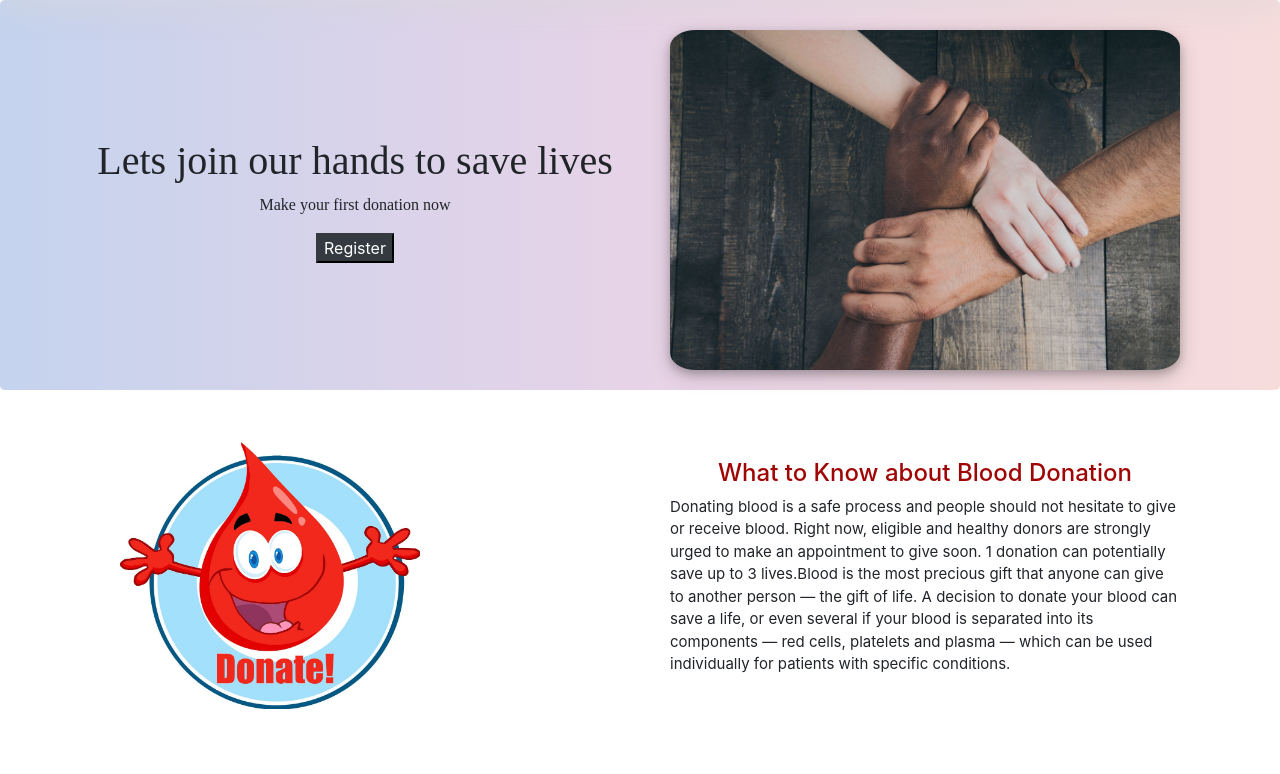
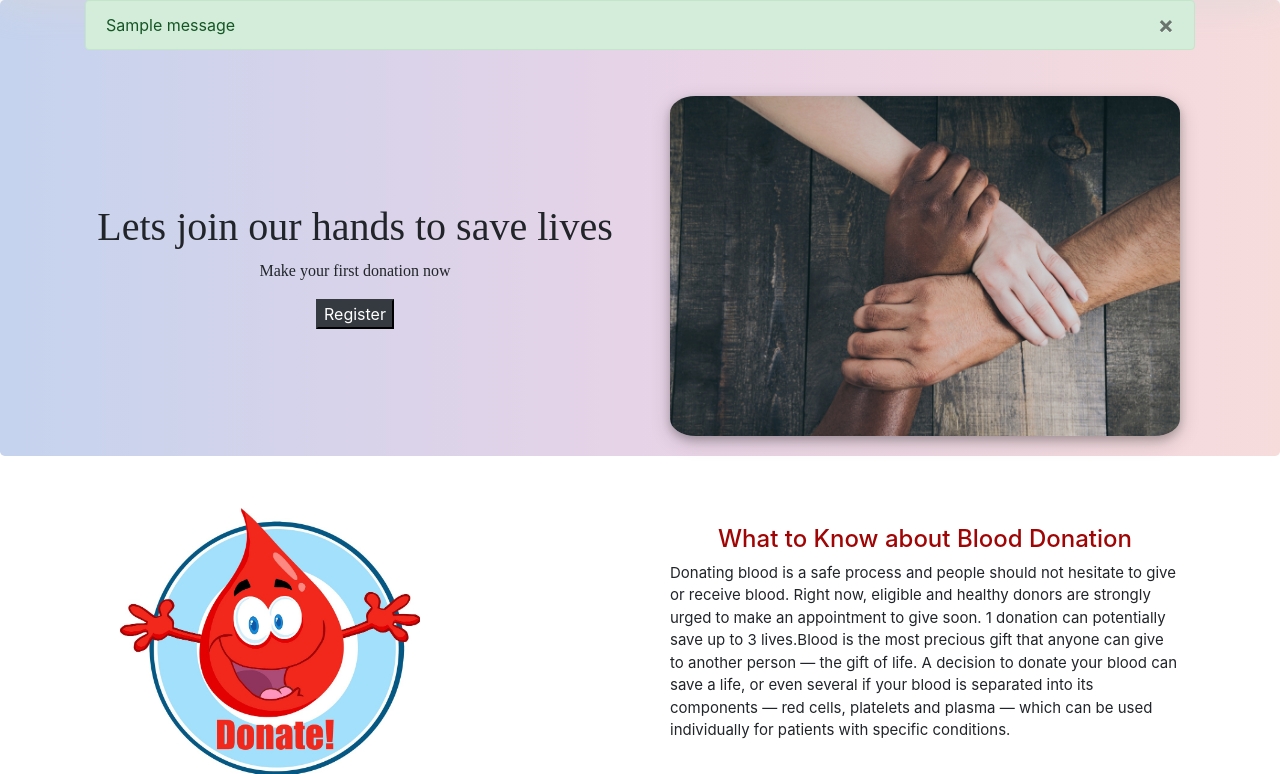
Before and after one commit to DanielSamsonraj/Drops_of_life, a Django app: page / in a window 1280 px wide. Shown: the part 57-831 px from the top of the page. Run offline with Django 3.2, Linux system fonts and the light colour scheme; tables that the repository leaves empty hold one stand-in row (values such as "Sample post"); one stand-in notice (Sample message) is shown; some libraries are stand-ins or nearby versions.

Commit message:
alert message added

```diff
--- a/bloodDonation/templates/files/home.html
+++ b/bloodDonation/templates/files/home.html
@@ -66,6 +66,14 @@
 </style>
 <div class="jumbotron">
     <div class="container my-jumbotron">
+        {% if messages %}
+        <div class="alert alert-success" role="alert">
+            {% for message in messages %} {{ message }} {% endfor %}
+            <button type="button" class="close" data-dismiss="alert" aria-label="Close">
+                <span aria-hidden="true">&times;</span>
+            </button>
+        </div>
+        {% endif %}
         <div class="row align-items-center" style="padding-top: 10px;">
             <div class="col-sm align-self-center">
                 <div class="row">
```
